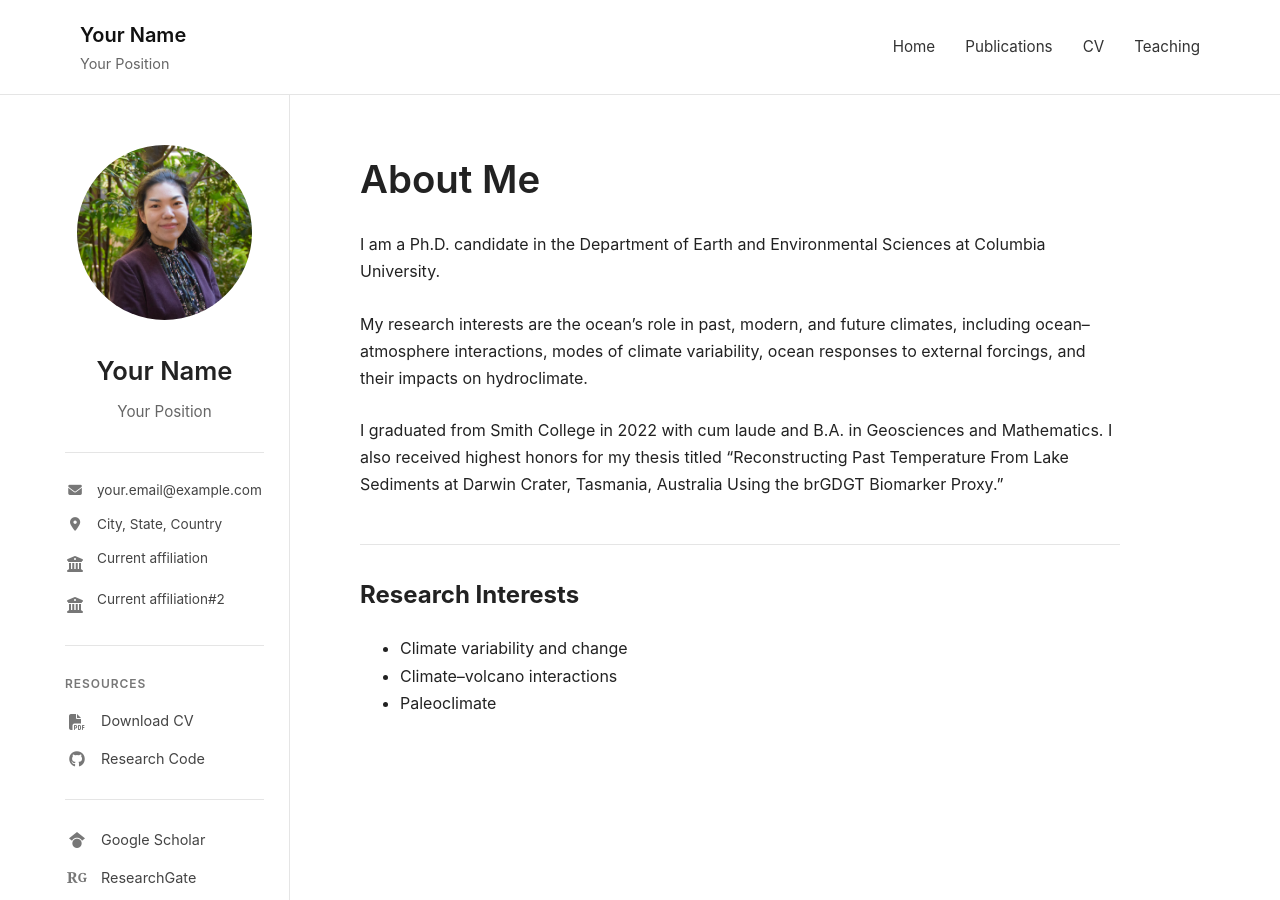
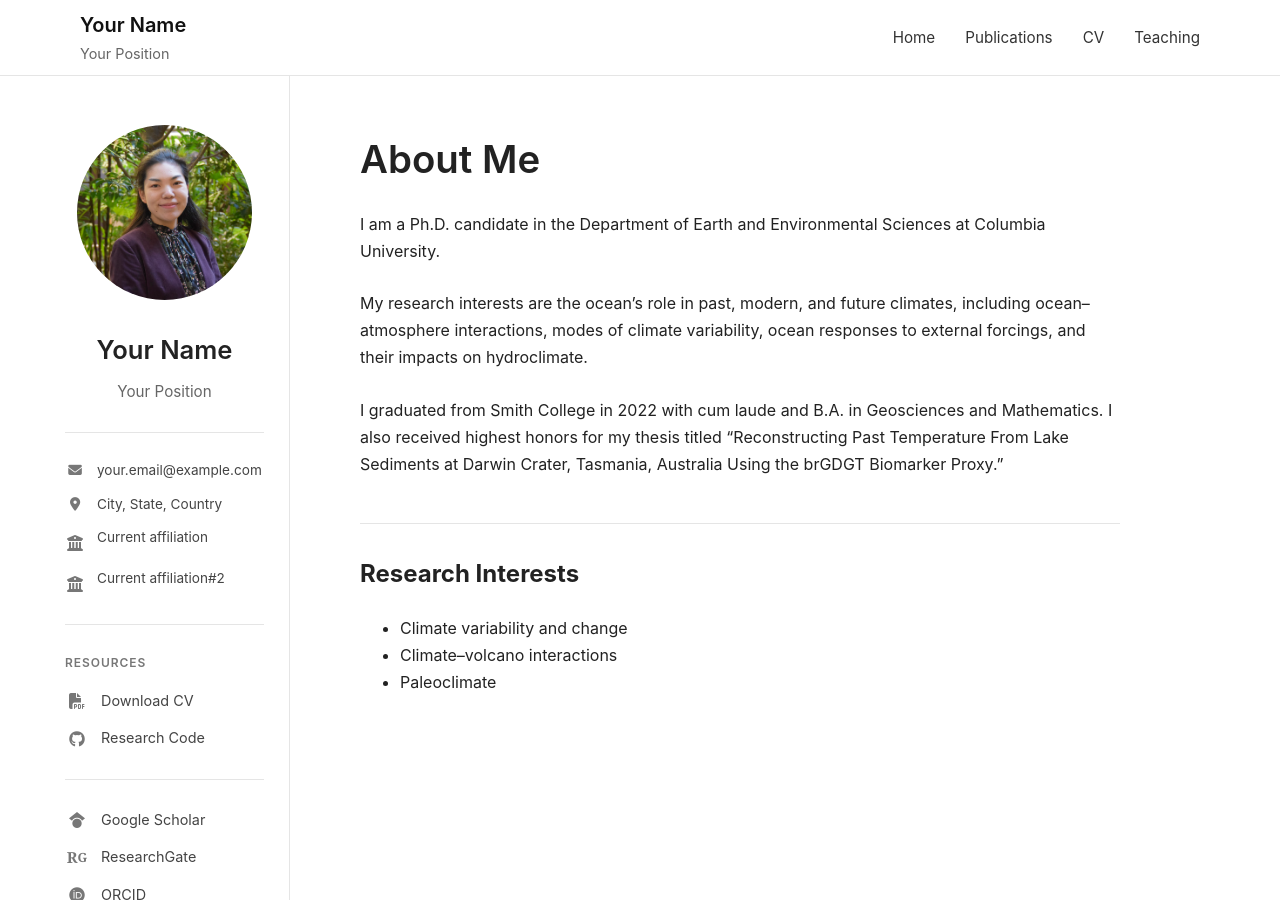
Before and after one commit to isugiura/isugiura.github.io, a Jekyll site: the page built from index.md, in a window 1280 px wide and 900 px high. Built offline with Jekyll 4.4.1, drawn with Linux system fonts in a browser that asks for light colours.

Commit message:
Update style.scss

```diff
--- a/assets/css/style.scss
+++ b/assets/css/style.scss
@@ -28,8 +28,11 @@ body {
    ========================= */
 
 .site-header {
-  position: sticky;
+  position: fixed;
   top: 0;
+  left: 0;
+  right: 0;
+
   z-index: 1000;
 
   background: #fff;
@@ -40,6 +43,8 @@ body {
 .header-inner {
   max-width: 1200px;
   margin: 0 auto;
+
+  height: 75px;
 
   padding: 18px 40px;
 
@@ -96,10 +101,12 @@ body {
   max-width: 1200px;
   margin: 0 auto;
 
+  padding-top: 75px;
+
   display: grid;
   grid-template-columns: 250px 1fr;
 
-  min-height: calc(100vh - 100px);
+  min-height: calc(100vh - 75px);
 }
 
 
@@ -115,9 +122,12 @@ body {
   text-align: center;
 
   position: sticky;
-  top: 0;
 
-  height: 100vh;
+  top: 75px;
+
+  height: calc(100vh - 75px);
+
+  align-self: start;
 }
 
 .profile-photo {
```
